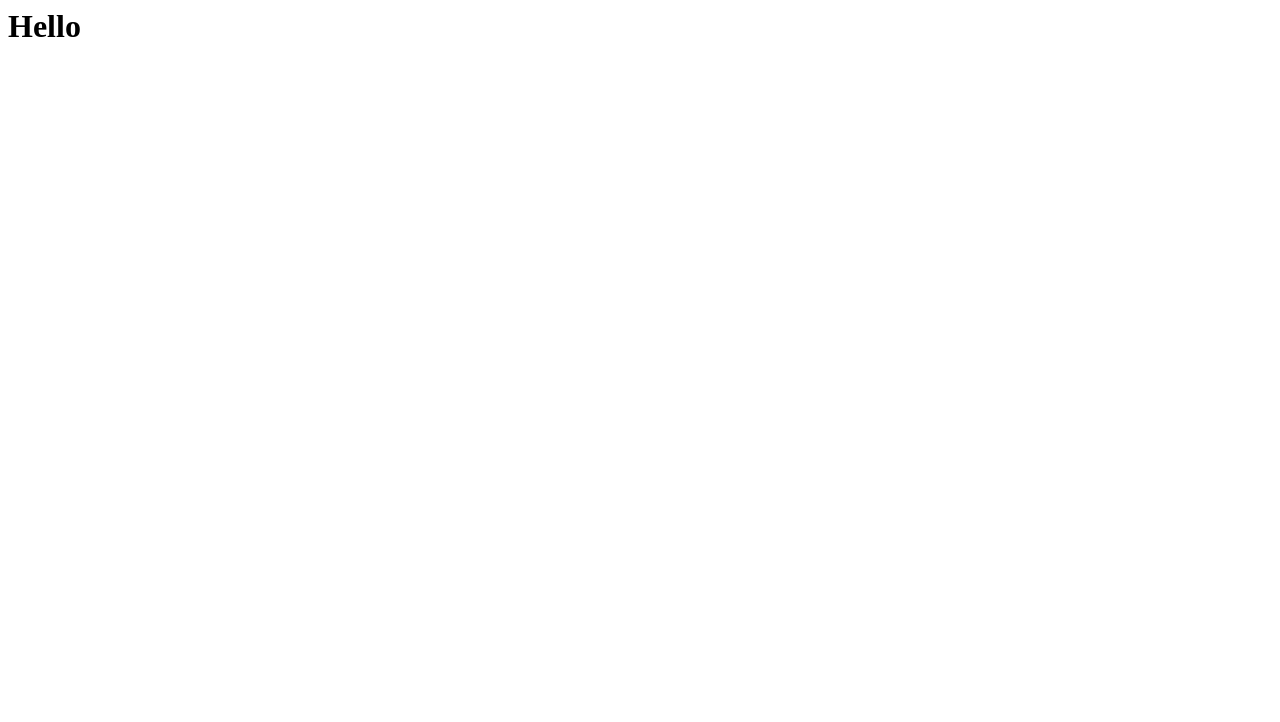
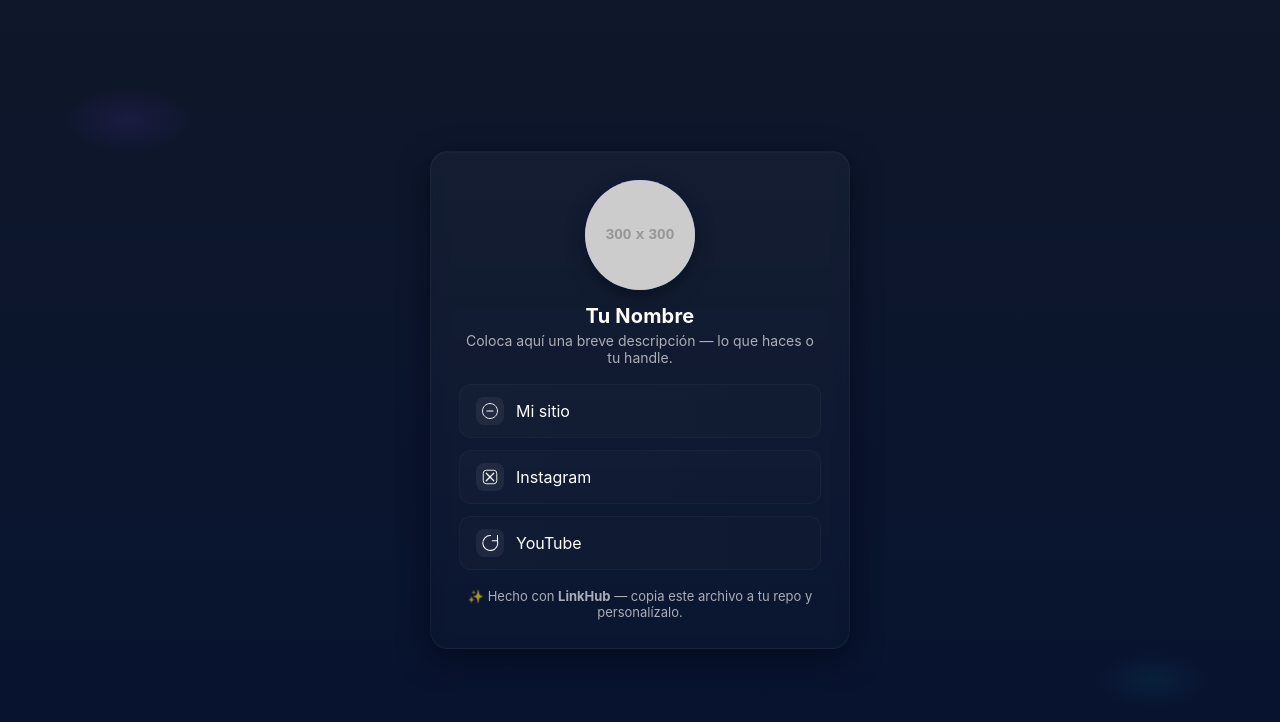
Before and after one commit to gabriel96x1/github-free-link-tree, a plain HTML site: page index.html in a window 1280 px wide. Drawn offline with Linux system fonts and the light colour scheme; placeholder pictures from the web are drawn by us.

Commit message:
Update index.html

```diff
--- a/index.html
+++ b/index.html
@@ -1 +1,120 @@
-<h1>Hello</h1>
+<!doctype html>
+<html lang="es">
+<head>
+  <meta charset="utf-8" />
+  <meta name="viewport" content="width=device-width,initial-scale=1" />
+  <title>Free Link Tree</title>
+  <style>
+    :root{
+      --bg1:#0f172a; /* slate-900 */
+      --bg2:#071330; /* deep blue */
+      --card:#0b1220;
+      --accent1:#7c3aed; /* purple */
+      --accent2:#06b6d4; /* teal */
+      --glass: rgba(255,255,255,0.06);
+      --muted: rgba(255,255,255,0.65);
+    }
+    *{box-sizing:border-box}
+    html,body{height:100%}
+    body{
+      margin:0; font-family:Inter, ui-sans-serif, system-ui, -apple-system, "Segoe UI", Roboto, "Helvetica Neue", Arial;
+      background: radial-gradient(800px 400px at 10% 15%, rgba(124,58,237,0.12), transparent 8%),
+                  radial-gradient(700px 350px at 90% 85%, rgba(6,182,212,0.08), transparent 8%),
+                  linear-gradient(180deg,var(--bg1),var(--bg2));
+      display:flex; align-items:center; justify-content:center; padding:48px;
+      -webkit-font-smoothing:antialiased; color:#fff;
+    }
+    .card{
+      width:100%; max-width:420px; border-radius:18px; padding:28px; background: linear-gradient(180deg, rgba(255,255,255,0.03), rgba(255,255,255,0.01));
+      box-shadow: 0 10px 30px rgba(2,6,23,0.6), inset 0 1px 0 rgba(255,255,255,0.02);
+      backdrop-filter: blur(8px);
+      border: 1px solid rgba(255,255,255,0.04);
+      text-align:center;
+    }
+    .avatar{
+      width:110px; height:110px; margin:0 auto 14px; border-radius:999px; overflow:hidden; border:4px solid linear-gradient(45deg,var(--accent1),var(--accent2));
+      display:flex; align-items:center; justify-content:center; background:linear-gradient(135deg,var(--accent1),var(--accent2));
+      box-shadow: 0 6px 18px rgba(7,12,23,0.6);
+    }
+    .avatar img{width:100%; height:100%; object-fit:cover; display:block}
+    h1{margin:8px 0 4px; font-size:20px; letter-spacing:0.2px}
+    p.bio{margin:0 0 18px; color:var(--muted); font-size:14px}
+
+    .links{display:flex; flex-direction:column; gap:12px}
+    .link-btn{
+      display:flex; gap:12px; align-items:center; text-decoration:none; padding:12px 16px; border-radius:12px;
+      background: linear-gradient(90deg, rgba(255,255,255,0.02), rgba(255,255,255,0.01)); border:1px solid rgba(255,255,255,0.03);
+      transition: transform .14s ease, box-shadow .14s ease;
+      color:inherit;
+    }
+    .link-btn:hover{ transform: translateY(-4px); box-shadow: 0 12px 30px rgba(2,6,23,0.5) }
+    .link-icon{width:28px; height:28px; flex:0 0 28px; display:inline-grid; place-items:center; border-radius:8px; background:var(--glass)}
+    .link-text{flex:1; text-align:left}
+    .small{font-size:13px; color:var(--muted)}
+
+    .footer{margin-top:18px; font-size:13px; color:var(--muted)}
+
+    /* responsive */
+    @media (max-width:480px){ body{padding:24px} .card{padding:20px} }
+  </style>
+</head>
+<body>
+  <main class="card">
+    <div class="avatar">
+      <!-- Reemplaza src con tu avatar o deja el div con iniciales -->
+      <img src="https://placehold.co/300x300/ffffff/000000?text=Tu+Foto" alt="avatar">
+    </div>
+    <h1>Tu Nombre</h1>
+    <p class="bio">Coloca aquí una breve descripción — lo que haces o tu handle.</p>
+
+    <nav class="links" aria-label="Enlaces principales">
+      <!-- ================================ -->
+      <!-- AÑADE/TUITEA TUS LINKS AQUÍ: copia y pega una línea por cada red social -->
+      <!-- Ejemplo: <a class="link-btn" href="https://twitter.com/tu_usuario" target="_blank" rel="noopener">
+            <span class="link-icon">[svg]</span>
+            <span class="link-text">Twitter <div class="small">@tu_usuario</div></span>
+          </a>
+      -->
+
+      <!-- START: Links por defecto (borra o modifica) -->
+      <a class="link-btn" href="#" target="_blank" rel="noopener">
+        <span class="link-icon" aria-hidden>
+          <!-- simple svg icon -->
+          <svg width="18" height="18" viewBox="0 0 24 24" fill="none" xmlns="http://www.w3.org/2000/svg">
+            <path d="M12 2C6.477 2 2 6.477 2 12s4.477 10 10 10 10-4.477 10-10S17.523 2 12 2z" stroke="currentColor" stroke-width="1.2" stroke-linecap="round" stroke-linejoin="round"/>
+            <path d="M8 12h8" stroke="currentColor" stroke-width="1.6" stroke-linecap="round" stroke-linejoin="round"/>
+          </svg>
+        </span>
+        <span class="link-text">Mi sitio</span>
+      </a>
+
+      <a class="link-btn" href="#" target="_blank" rel="noopener">
+        <span class="link-icon" aria-hidden>
+          <svg width="18" height="18" viewBox="0 0 24 24" fill="none" xmlns="http://www.w3.org/2000/svg">
+            <rect x="3" y="3" width="18" height="18" rx="4" stroke="currentColor" stroke-width="1.2"/>
+            <path d="M7 7l10 10" stroke="currentColor" stroke-width="1.6" stroke-linecap="round"/>
+            <path d="M17 7L7 17" stroke="currentColor" stroke-width="1.6" stroke-linecap="round"/>
+          </svg>
+        </span>
+        <span class="link-text">Instagram</span>
+      </a>
+
+      <a class="link-btn" href="#" target="_blank" rel="noopener">
+        <span class="link-icon" aria-hidden>
+          <svg width="18" height="18" viewBox="0 0 24 24" fill="none" xmlns="http://www.w3.org/2000/svg">
+            <path d="M22 9.24A10 10 0 1 1 12.76 2" stroke="currentColor" stroke-width="1.4" stroke-linecap="round" stroke-linejoin="round"/>
+            <path d="M22 2v7h-7" stroke="currentColor" stroke-width="1.4" stroke-linecap="round" stroke-linejoin="round"/>
+          </svg>
+        </span>
+        <span class="link-text">YouTube</span>
+      </a>
+      <!-- END: Links por defecto -->
+
+    </nav>
+
+    <div class="footer">✨ Hecho con <strong>LinkHub</strong> — copia este archivo a tu repo y personalízalo.</div>
+  </main>
+
+  <!-- No dependencias, sólo edita los enlaces en el <nav class="links"> -->
+</body>
+</html>
```
